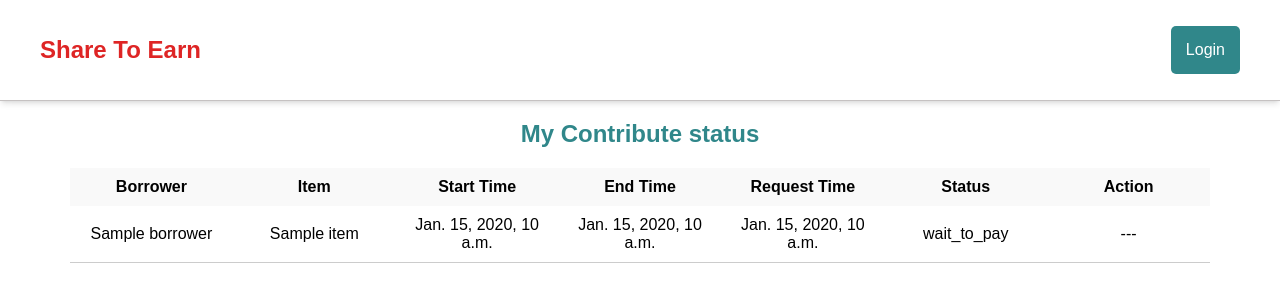
After one commit to jimwu0516/ntub-project, a Django app: template share/borrow/templates/borrow/contributor_order_status.html in a window 1280 px wide. The commit adds this page. Shown: the top 302 px of the page. Run offline with Django 3.2, Linux system fonts and the light colour scheme; the template is opened without the code that fills it: most values are stand-ins (such as "Sample title", 1, 10 or a date in 2020); some libraries are stand-ins or nearby versions.

Commit message:
merge approve request page into contributor order status page

```diff
--- a/share/borrow/templates/borrow/approve_order.html
+++ b/share/borrow/templates/borrow/approve_order.html
@@ -1,3 +1,4 @@
+{% comment%}
 {% extends 'base.html' %}
 
 {% block title %}
@@ -37,3 +38,4 @@
     </div>
   </div>
 {% endblock %}
+{% endcomment %}
--- /dev/null
+++ b/share/borrow/templates/borrow/contributor_order_status.html
@@ -0,0 +1,51 @@
+{% extends 'base.html' %}
+
+{% block title %}
+  <title>contributor order status</title>
+{% endblock %}
+
+{% block content %}
+<h2 class="text-center">My Contribute status</h2>
+  <div class="order-container">
+    <div class="order-table">
+      {% if contributor_orders %}
+        <div class="order-header">
+          <div>Borrower</div>
+          <div>Item</div>
+          <div>Start Time</div>
+          <div>End Time</div>
+          <div>Request Time</div>
+          <div>Status</div>
+          <div>Action</div>
+        </div>
+        {% for order in contributor_orders %}
+          <div class="order-row">
+            <div>{{ order.borrower }}</div>
+            <div>{{ order.item.item_name }}</div>
+            <div>{{ order.start_time }}</div>
+            <div>{{ order.end_time }}</div>
+            <div>{{ order.request_time }}</div>
+            <div>{{ order.status }}</div>
+            {% if order.status == 'pending' %}
+                <div>
+                    <form method="post" action="{% url 'update_order_status_approve' order.order_id %}">
+                        {% csrf_token %}
+                        <div class="action-buttons">
+                            <button type="submit" name="decision" value="accept" class="accept-btn">Accept</button>
+                            <button type="submit" name="decision" value="deny" class="deny-btn">Deny</button>
+                        </div>
+                    </form>
+                </div>
+            {%else%}
+                <div>
+                    ---
+                </div>
+            {% endif %}
+          </div>
+        {% endfor %}
+      {% else %}
+        <p>No orders found !!!!!</p>
+      {% endif %}
+    </div>
+  </div>
+{% endblock %}
--- a/share/borrow/urls.py
+++ b/share/borrow/urls.py
@@ -6,7 +6,7 @@ urlpatterns = [
     path('available_borrow_item/<int:pk>/', views.available_item_detail, name='available_borrow_item'),
     path('borrow_item/<int:pk>/', views.borrow_item, name='borrow_item'),
 
-    path('view_pending_orders/', views.view_pending_orders, name='view_pending_orders'),
+    #path('view_pending_orders/', views.view_pending_orders, name='view_pending_orders'),
     path('update_order_status_approve/<int:order_id>/', views.update_order_status_approve, name='update_order_status_approve'),
 
     path('available/fashion/', views.available_fashion_items, name='available_fashion_items'),
@@ -23,6 +23,8 @@ urlpatterns = [
     path("orders/hostory-order", views.history_user_orders, name="history_user_orders"),
     path('cancel_order/<int:order_id>/', views.cancel_order, name='cancel_order'),
 
+    path('contributor-orders/', views.contributor_order_status, name='contributor_order_status'),
+
 
 
 ]
--- a/share/contribute/templates/contribute/item_list.html
+++ b/share/contribute/templates/contribute/item_list.html
@@ -12,9 +12,8 @@
     }
   </script>
 
-  <h2>My Contribute item</h2>
-  <a href="{% url 'item-create' %}">＋</a>
-  <a href="{% url 'view_pending_orders' %}">Approve Request here</a>
+  <h2 class="text-center">My Contribute item</h2>
+  <a href="{% url 'item-create' %}">Add item</a>
   <br />
   <div class="contributor-item-list">
     {% for item in items %}
--- a/share/templates/base.html
+++ b/share/templates/base.html
@@ -39,6 +39,7 @@
               <div class="dropdown-content">
                 <a href="{% url 'profile' %}" title="Update my profile">Profile</a>
                 <a href="{% url 'items' %}">My item</a>
+                <a href="{%url 'contributor_order_status' %}">Contribute status</a>
                 <a href="{% url 'logout' %}" id="logoutBtn" style="color: red; font-weight: bold;">Logout</a>
               </div>
             </div>
```
Also changed, not shown: share/borrow/views.py (+18 -2 lines), share/static/css/style.css (+33 -1 lines).
